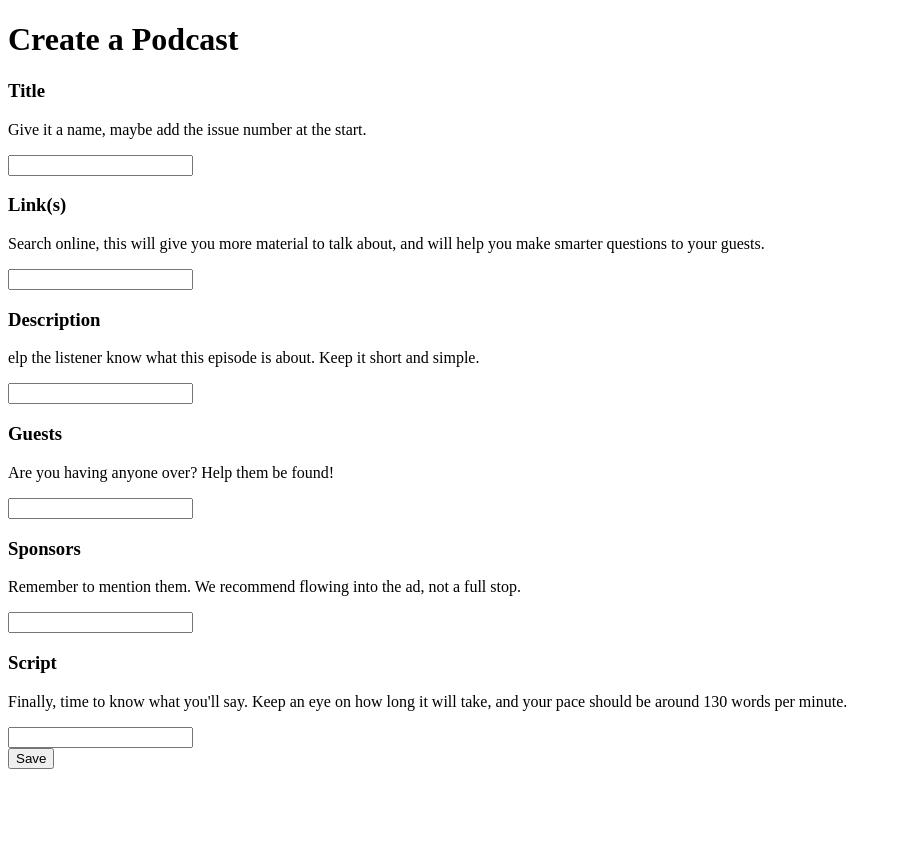
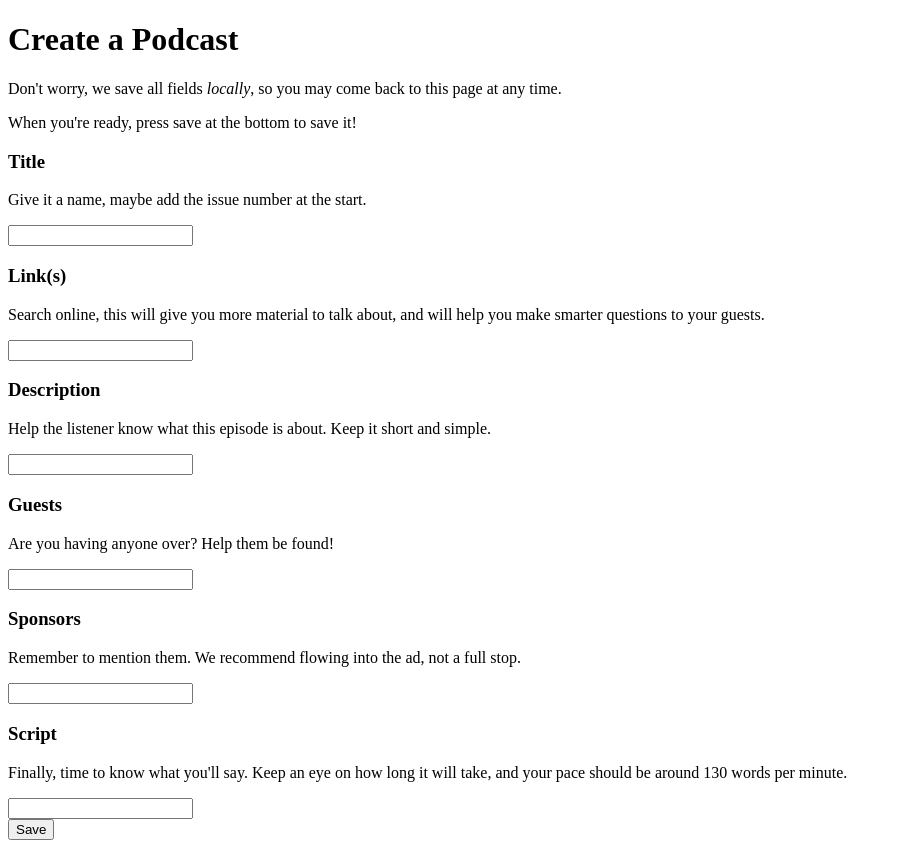
Before and after one commit to EstebanDalelR/podcaster, a Next.js app: page /create in a window 1280 px wide. Shown: the whole page, without its empty margins (0-902 px from the left). Before the commit the page ends 800 px from the top, so only its background shows below. Built offline with nearby package versions, Linux system fonts and the light colour scheme.

Commit message:
Added instructions

```diff
--- a/pages/create.tsx
+++ b/pages/create.tsx
@@ -19,7 +19,7 @@ const Create = () => {
       value:"",
       name: "description",
       title: "Description",
-      description: "elp the listener know what this episode is about. Keep it short and simple."
+      description: "Help the listener know what this episode is about. Keep it short and simple."
     },
     {
       value:"",
@@ -52,6 +52,8 @@ const Create = () => {
   return (
     <>
       <h1>Create a Podcast</h1>
+      <p>Don't worry, we save all fields <em>locally</em>, so you may come back to this page at any time.</p>
+      <p>When you're ready, press save at the bottom to save it!</p>
       <Fields fieldTexts={fieldTexts} savedFields={savedFields} />
       <SaveButton />
     </>
```
